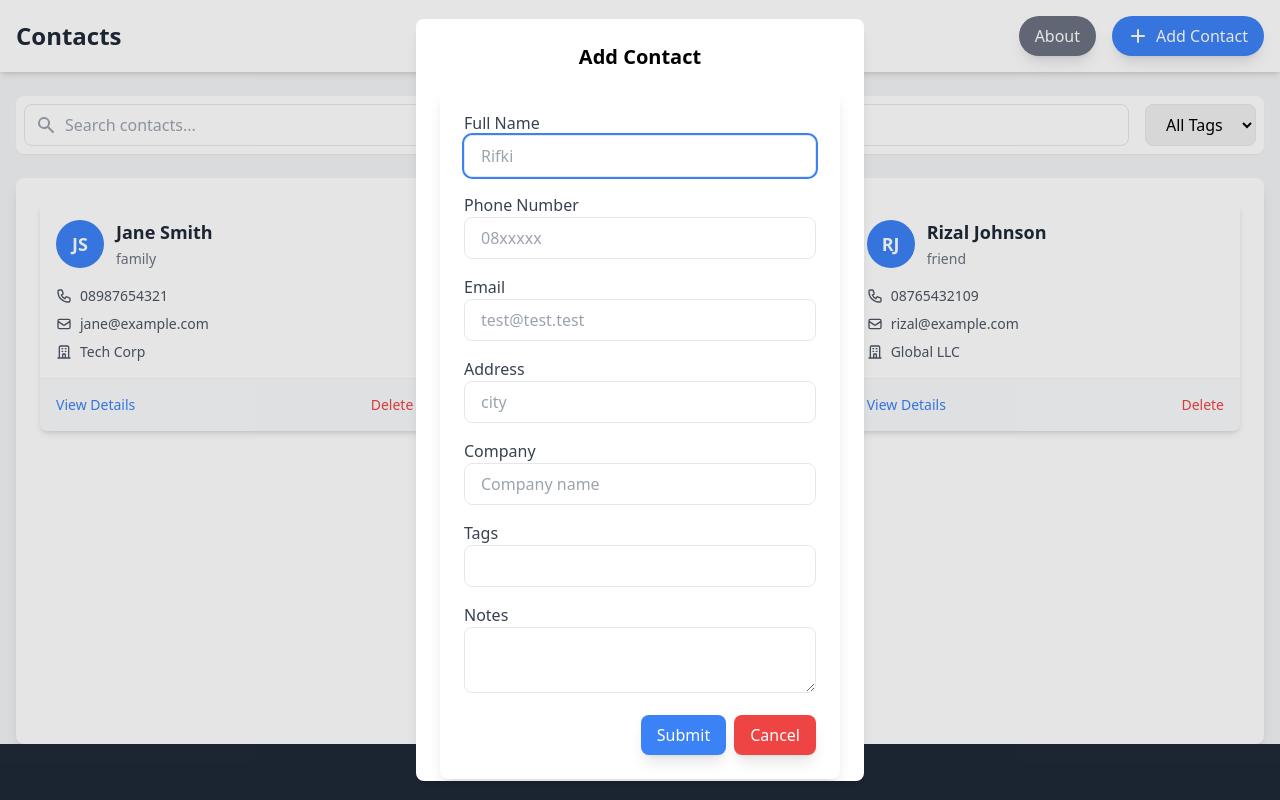
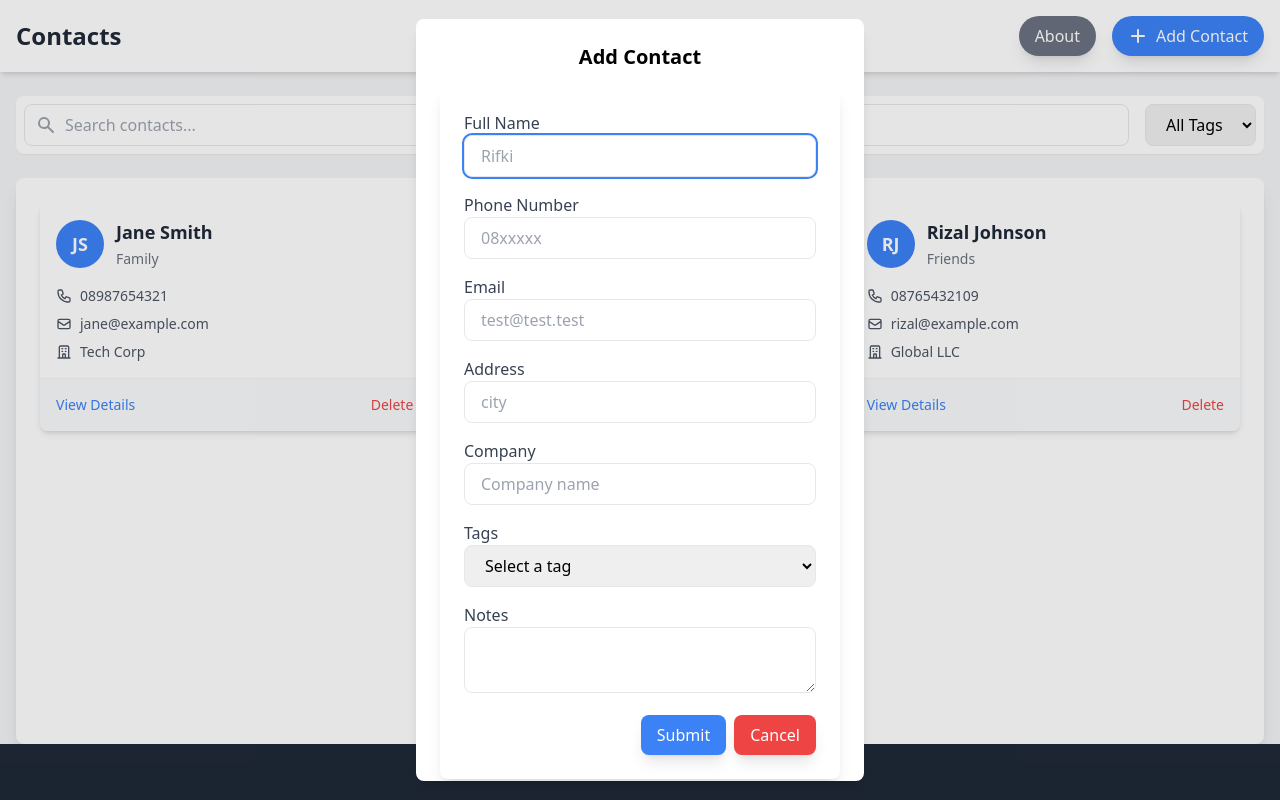
Before and after one commit to kakarifki/project-address-book, a plain HTML site: page index.html in a window 1280 px wide. Both pictures are taken after a click on the button "Add Contact". Drawn offline with nearby package versions, Linux system fonts and the light colour scheme.

Commit message:
feat: tag feature

```diff
--- a/index.html
+++ b/index.html
@@ -88,7 +88,12 @@
 
                 <div class="mb-4">
                     <label for="tags" class="block text-gray-700">Tags</label>
-                    <input type="text" id="tags" name="tags" class="w-full pl-4 pr-4 py-2 rounded-lg border border-gray-200 focus:outline-none focus:ring-2 focus:ring-blue-500">
+                    <select id="tags" name="tags" class="w-full pl-4 pr-4 py-2 rounded-lg border border-gray-200 focus:outline-none focus:ring-2 focus:ring-blue-500">
+                        <option value="">Select a tag</option>
+                        <option value="Family">Family</option>
+                        <option value="Friends">Friends</option>
+                        <option value="Work">Work</option>
+                    </select>
                 </div>
                 <div class="mb-4">
                     <label for="notes" class="block text-gray-700">Notes</label>
--- a/index.js
+++ b/index.js
@@ -48,6 +48,11 @@ document.addEventListener('DOMContentLoaded', () => {
     searchInput.addEventListener('input', () => {
         const query = searchInput.value.toLowerCase();
         displayDataFromLocalStorage(query);
+    });
+
+    // event listener for tag filter
+    document.getElementById('tagFilter').addEventListener('change', () => {
+        displayDataFromLocalStorage(searchInput.value.toLowerCase());
     });
 
     // fungsi delete
--- a/storage.js
+++ b/storage.js
@@ -22,9 +22,9 @@ const saveDataToLocalStorage = (data) => {
 // get data dari local storage (nyoba try catch)
 const initializeDummyData = () => {
     const dummyContacts = [
-        new Contact(1, 'John Doe', '08123456789', 'john@example.com', '123 Main St', 'Acme Inc', 'work', 'Important client'),
-        new Contact(2, 'Jane Smith', '08987654321', 'jane@example.com', '456 Oak Ave', 'Tech Corp', 'family', 'Team lead'),
-        new Contact(3, 'Rizal Johnson', '08765432109', 'rizal@example.com', '789 Pine Rd', 'Global LLC', 'friend', 'Marketing manager')
+        new Contact(1, 'John Doe', '08123456789', 'john@example.com', '123 Main St', 'Acme Inc', 'Work', 'Important client'),
+        new Contact(2, 'Jane Smith', '08987654321', 'jane@example.com', '456 Oak Ave', 'Tech Corp', 'Family', 'Team lead'),
+        new Contact(3, 'Rizal Johnson', '08765432109', 'rizal@example.com', '789 Pine Rd', 'Global LLC', 'Friends', 'Marketing manager')
     ];
     localStorage.setItem('formDataList', JSON.stringify(dummyContacts));
 };
```
Also changed, not shown: contact-details/index.js (+6 -2 lines).
